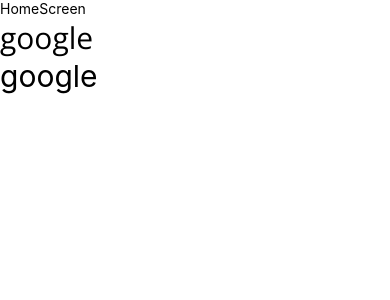
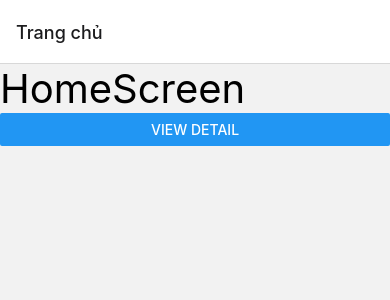
Before and after one commit to dphat07/LearnReact, a React Native app: screen /home in a window 390 px wide. Shown: the top 300 px of the page. Built offline with nearby package versions, Linux system fonts and the light colour scheme.

Commit message:
moving between

```diff
--- a/App.tsx
+++ b/App.tsx
@@ -6,6 +6,11 @@
 import { useFonts } from 'expo-font';
 import * as SplashScreen from 'expo-splash-screen';
 import { useEffect } from 'react';
+import { OPEN_SANS } from "./utils/const";
+
+import { NavigationContainer } from '@react-navigation/native';
+import { createNativeStackNavigator } from '@react-navigation/native-stack';
+
 
 
 SplashScreen.preventAutoHideAsync();
@@ -23,7 +28,7 @@
 
 const App = () => {
     const [loaded, error] = useFonts({
-        'OpenSans-Regular': require('./assets/fonts/OpenSans-Regular.ttf'),
+        [OPEN_SANS]: require('./assets/fonts/OpenSans-Regular.ttf'),
     });
 
     useEffect(() => {
@@ -35,12 +40,25 @@
     if (!loaded && !error) {
     return null;
     }
+
+    const Stack = createNativeStackNavigator<RootStackParamList>();
     return (
-        <View>
-            <HomeScreen/>
-            <DetailScreen/>
-            <AboutScreen/>
-        </View>
+        // <View>
+        //     <HomeScreen/>
+        //     <DetailScreen/>
+        //     <AboutScreen/>
+        // </View>
+        <NavigationContainer>
+        <Stack.Navigator>
+            <Stack.Screen
+            name="home"
+            component={HomeScreen}
+            options={{title:'Trang chủ'}}/>
+            <Stack.Screen name="detail" component={DetailScreen }
+            options={{title:'Chi tiết'}}/>
+
+        </Stack.Navigator>
+        </NavigationContainer>
     )
 
 }
--- a/components/review/about.tsx
+++ b/components/review/about.tsx
@@ -1,13 +1,20 @@
-import { View, Text } from "react-native"
+import { StyleSheet,View, Text } from "react-native"
+import { globalStyles } from "../../utils/const";
 
+const style = StyleSheet.create ({
+    about:{
+        fontSize:30,
+    }
+})
 const AboutScreen =  () => {
     return (
         <View>
-            <Text style ={{fontSize: 30}}>
+        <Text style = {[style.about, globalStyles.globalFont]}>
                 google
             </Text>
         </View>
     )
 }
 
+
 export default AboutScreen;
--- a/components/review/detail.tsx
+++ b/components/review/detail.tsx
@@ -1,17 +1,23 @@
-import { StyleSheet,View, Text } from "react-native"
+import { StyleSheet,View, Text, Button } from "react-native"
+import { OPEN_SANS } from "../../utils/const";
+import { NavigationProp, useNavigation } from '@react-navigation/native';
 
 const styles = StyleSheet.create({
         review:{
-            fontFamily:'OpenSans-Regular',
+            fontFamily:OPEN_SANS,
             fontSize:30
         }
     }
 )
 
 const DetailScreen =  () => {
+
+    const navigation: NavigationProp<RootStackParamList> = useNavigation();
+
     return (
         <View >
             <Text style = {styles.review}>google</Text>
+            <Button title="Go Home" onPress={() => navigation.navigate('home')}/>
         </View>
     )
 }
--- a/components/review/home.tsx
+++ b/components/review/home.tsx
@@ -1,9 +1,11 @@
-import { View, Text } from "react-native"
+import { View, Text, Button } from "react-native"
 
-const HomeScreen =  () => {
+const HomeScreen =  (props:any) => {
+    const{navigation} = props;
     return (
         <View>
-            <Text>HomeScreen</Text>
+            <Text style ={{fontSize:40}}>HomeScreen</Text>
+            <Button title="View Detail" onPress={() => navigation.navigate("detail")}/>
         </View>
     )
 }
--- a/package.json
+++ b/package.json
@@ -14,12 +14,16 @@
     "web": "expo start --web"
   },
   "dependencies": {
+    "@react-navigation/native": "6.1.18",
+    "@react-navigation/native-stack": "6.10.1",
     "expo": "51.0.20",
     "expo-font": "12.0.9",
     "expo-splash-screen": "0.27.5",
     "expo-status-bar": "1.12.1",
     "react": "18.2.0",
-    "react-native": "0.74.3"
+    "react-native": "0.74.3",
+    "react-native-safe-area-context": "4.10.5",
+    "react-native-screens": "3.31.1"
   },
   "devDependencies": {
     "@babel/core": "7.24.8",
--- /dev/null
+++ b/types/route.d.ts
@@ -0,0 +1,5 @@
+type RootStackParamList = {
+    home: undefined;
+    "detail":undefined;
+    //Feed: { sort: 'latest' | 'top' } | undefined;
+  };
--- /dev/null
+++ b/utils/const.ts
@@ -0,0 +1,8 @@
+import { StyleSheet } from "react-native";
+export const OPEN_SANS ='OpenSans-Regular';
+
+export const globalStyles = StyleSheet.create ({
+    globalFont:{
+        fontFamily: OPEN_SANS
+    }
+})
```
Also changed, not shown: 1 other file (tests, documents, lock files or other folders). Lines whose indentation alone changed are shown as unchanged.
